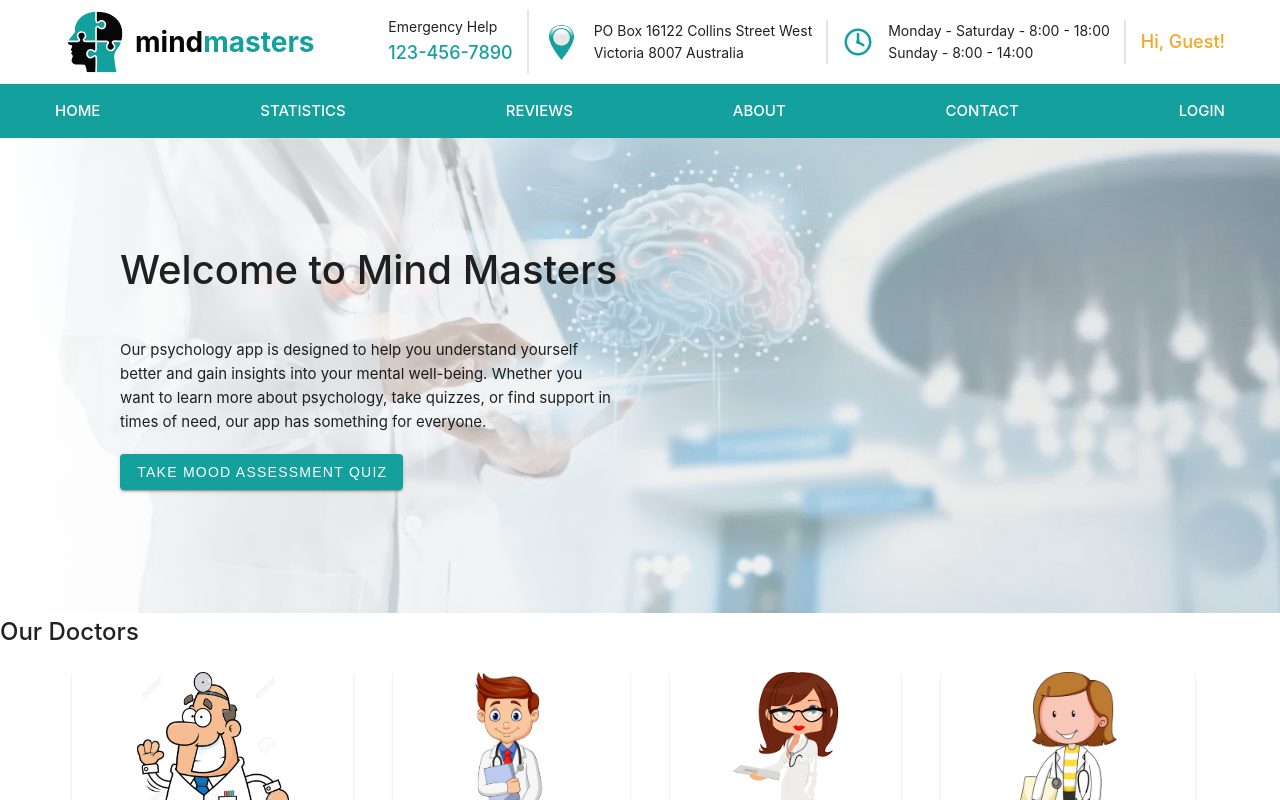
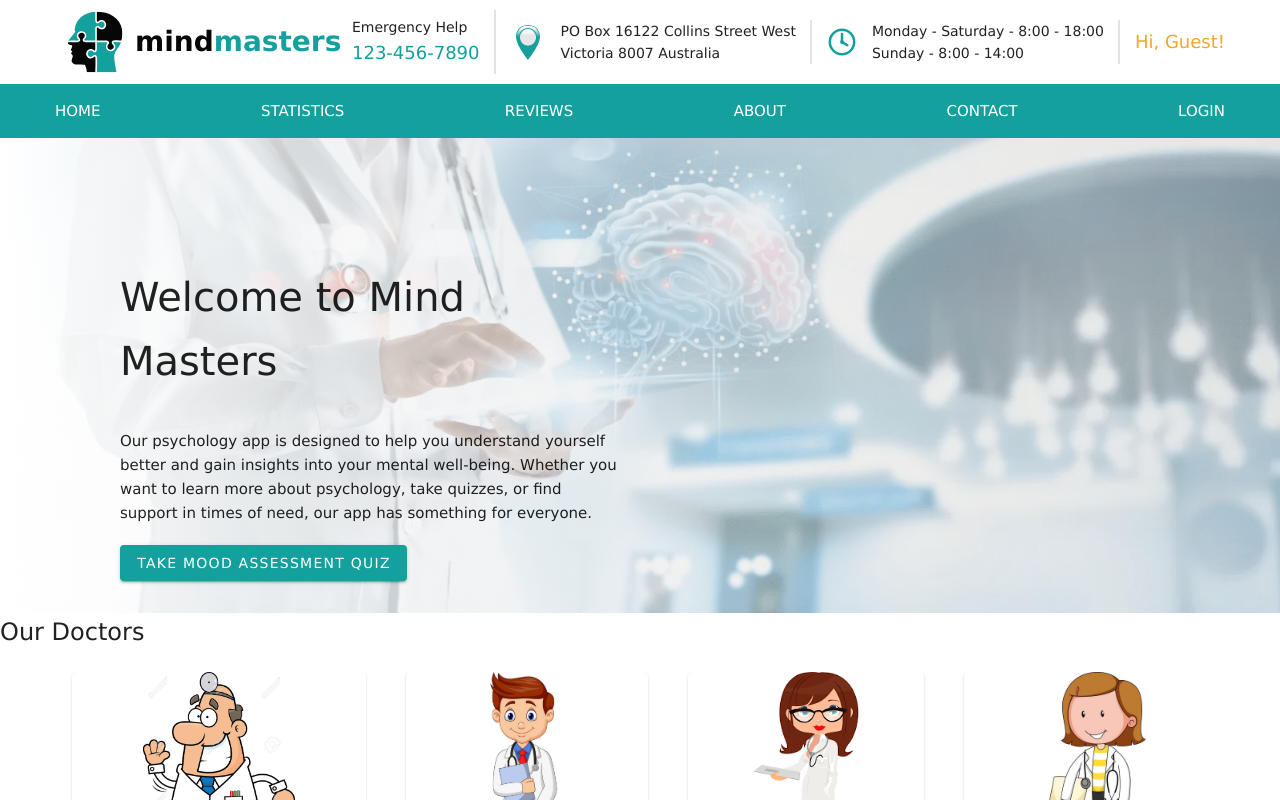
Before and after one commit to Feralwater/CogniLearn, a Vue app: page / in a window 1280 px wide. Shown: the top 800 px of the page. Built offline with nearby package versions, Linux system fonts and the light colour scheme.

Commit message:
add normalize css

```diff
--- a/src/assets/main.css
+++ b/src/assets/main.css
@@ -1 +1,2 @@
 @import 'base.css';
+@import 'normalize.css';
```
